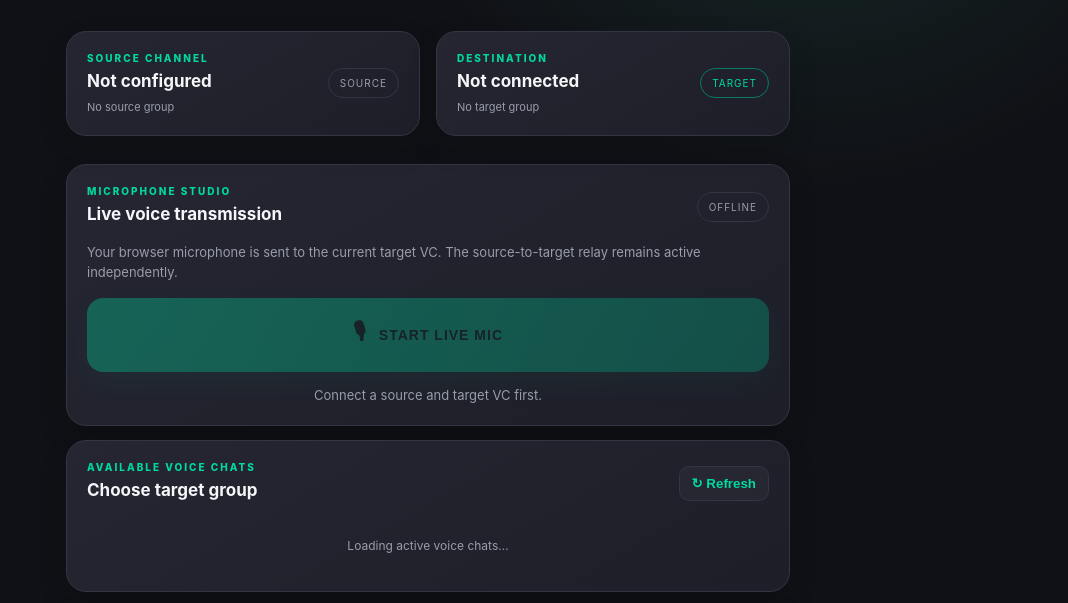
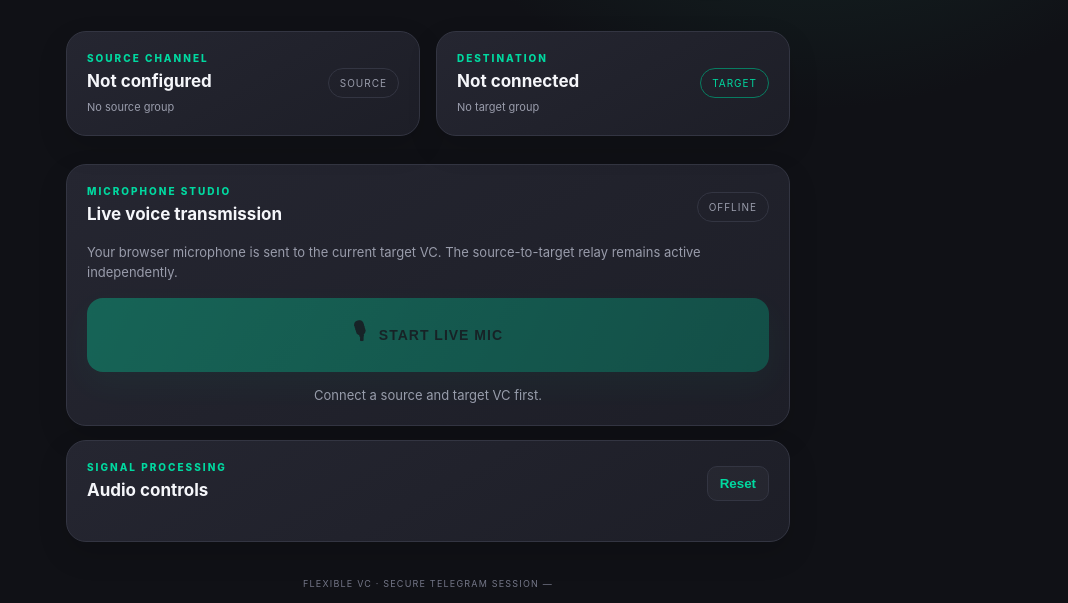
Before and after one commit to sameerhasan8860-bot/FLEXIBLE-VC, a plain HTML site: page webapp/static/index.html in a window 1280 px wide. Shown: the part 338-941 px from the top of the page, without its empty margins (212-1280 px from the left). Drawn offline with Linux system fonts and the light colour scheme; files that its build step writes are made by us from their sources; a script that the page names is missing; files whose address does not match are found by name.

Commit message:
Remove active group browser and Join UI from Mini App

```diff
--- a/webapp/static/index.html
+++ b/webapp/static/index.html
@@ -10,7 +10,6 @@
 <section class="panel"><div class="section-head"><div><p class="eyebrow">MICROPHONE STUDIO</p><h3>Live voice transmission</h3></div><span id="mic-state" class="tag">OFFLINE</span></div>
 <p class="muted">Your browser microphone is sent to the current target VC. The source-to-target relay remains active independently.</p>
 <button id="mic-button" class="mic" disabled><span class="mic-icon">🎙</span><span id="mic-label">START LIVE MIC</span></button><p id="mic-note" class="note">Connect a source and target VC first.</p></section>
-<section class="panel"><div class="section-head"><div><p class="eyebrow">AVAILABLE VOICE CHATS</p><h3>Choose target group</h3></div><button id="refresh" class="ghost">↻ Refresh</button></div><div id="groups" class="groups"><div class="empty">Loading active voice chats…</div></div></section>
 <section class="panel"><div class="section-head"><div><p class="eyebrow">SIGNAL PROCESSING</p><h3>Audio controls</h3></div><button id="reset" class="ghost">Reset</button></div><div id="controls" class="controls"></div></section>
 <footer>FLEXIBLE VC · SECURE TELEGRAM SESSION <span id="updated">—</span></footer>
 <div id="toast" role="status"></div></main><script src="/mini-app/static/app.js"></script></body></html>
```
